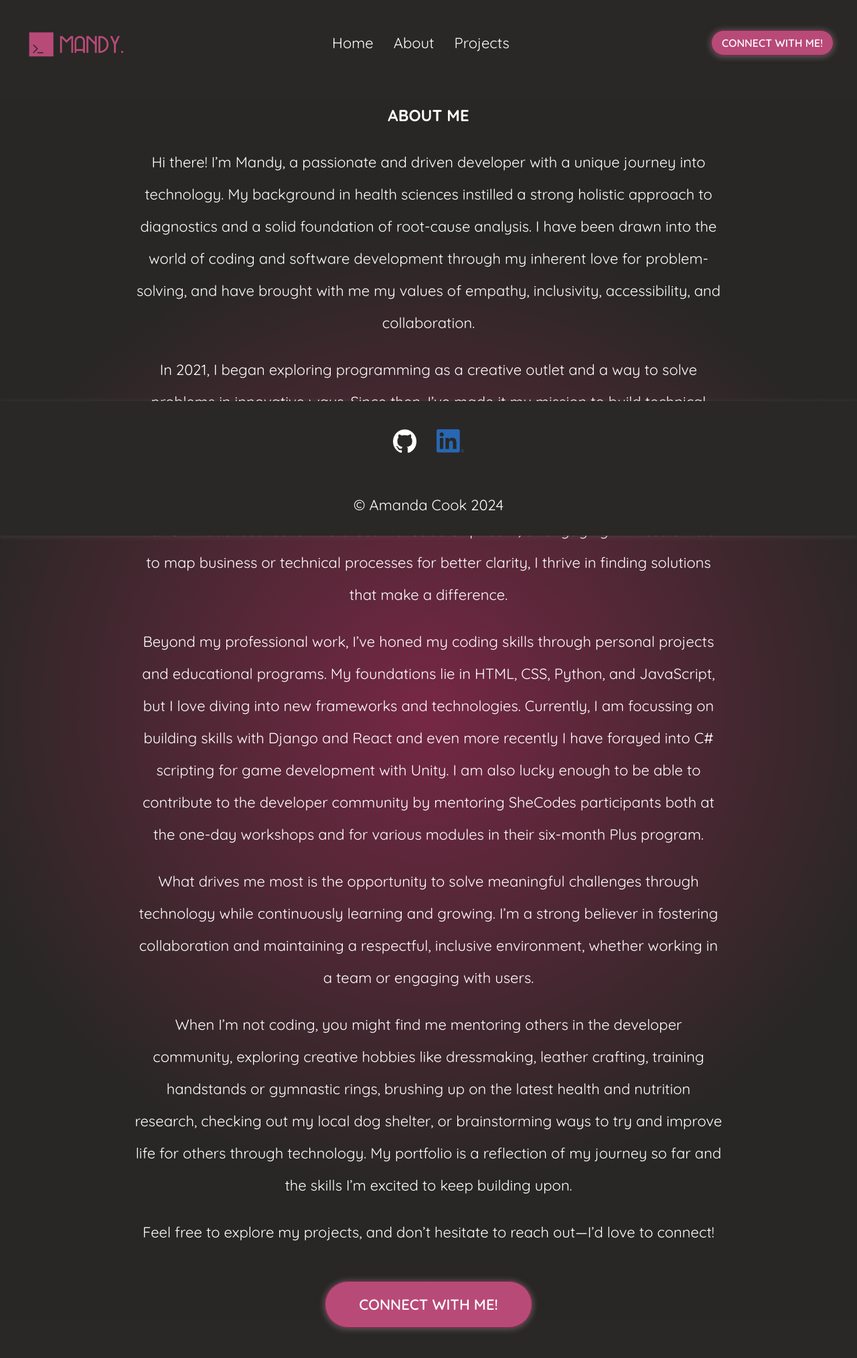
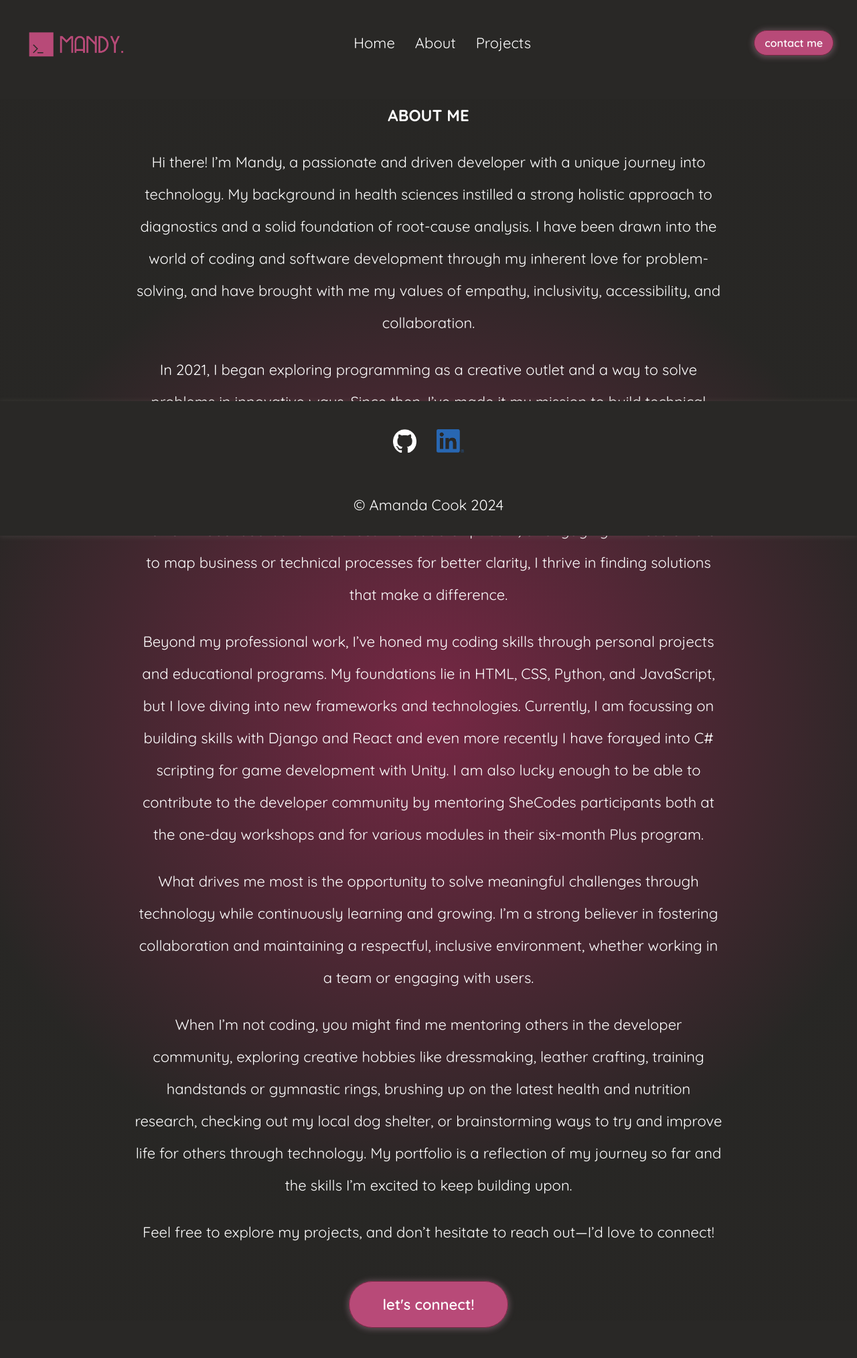
Before and after one commit to mandydc10/react-portfolio, a React (Vite) app: page /about-me in a window 1280 px wide. Shown: the top 2028 px of the page at 67% size. Built offline with nearby package versions, Linux system fonts and the light colour scheme; a web font is replaced by a local one.

Commit message:
fix: improved button styling and active button styling

```diff
--- a/src/components/NavBar.jsx
+++ b/src/components/NavBar.jsx
@@ -46,7 +46,7 @@ function NavBar({ children }) {
                         <NavLink to="/projects-list">Projects</NavLink>
                     </div>
                     <NavLink to="/contact-me" className="horizontal-nav btn nav-btn">
-                        Connect with me!
+                        Contact me
                     </NavLink>
                 </nav>
 
--- a/src/components/forms/ContactForm.css
+++ b/src/components/forms/ContactForm.css
@@ -14,6 +14,7 @@ form .btn {
     width: 200px;
     font-size: 16px;
     align-self: center;
+    cursor: pointer;
 }
 
 input,
--- a/src/main.css
+++ b/src/main.css
@@ -54,9 +54,16 @@ button {
     border-radius: 35px;
     font-weight: 600;
     color: var(--white);
-    text-transform: uppercase;
+    text-transform: lowercase;
     border: 1px solid var(--primary_dark);
     box-shadow: 0px 1px 8px 2px RGB(217, 170, 197, 0.3);
+}
+
+.btn:active,
+a:active {
+    /* margin-bottom: 5px; */
+    transform: translateY(5px);
+    color: var(--primary_light);
 }
 
 a {
@@ -65,9 +72,9 @@ a {
     color: var(--white);
 }
 
-a:active {
+/* a:active {
     color: var(--primary_light);
-}
+} */
 
 /* ---------- Mobile first ---------- */
 
--- a/src/pages/AboutPage.jsx
+++ b/src/pages/AboutPage.jsx
@@ -12,7 +12,7 @@ function AboutPage() {
     return (
         <div className="about-page">
             <AboutSection />
-            <a className="btn" href="./contact-me">Connect with me!</a>
+            <a className="btn" href="./contact-me">Let's connect!</a>
         </div>
     );
 }
```
